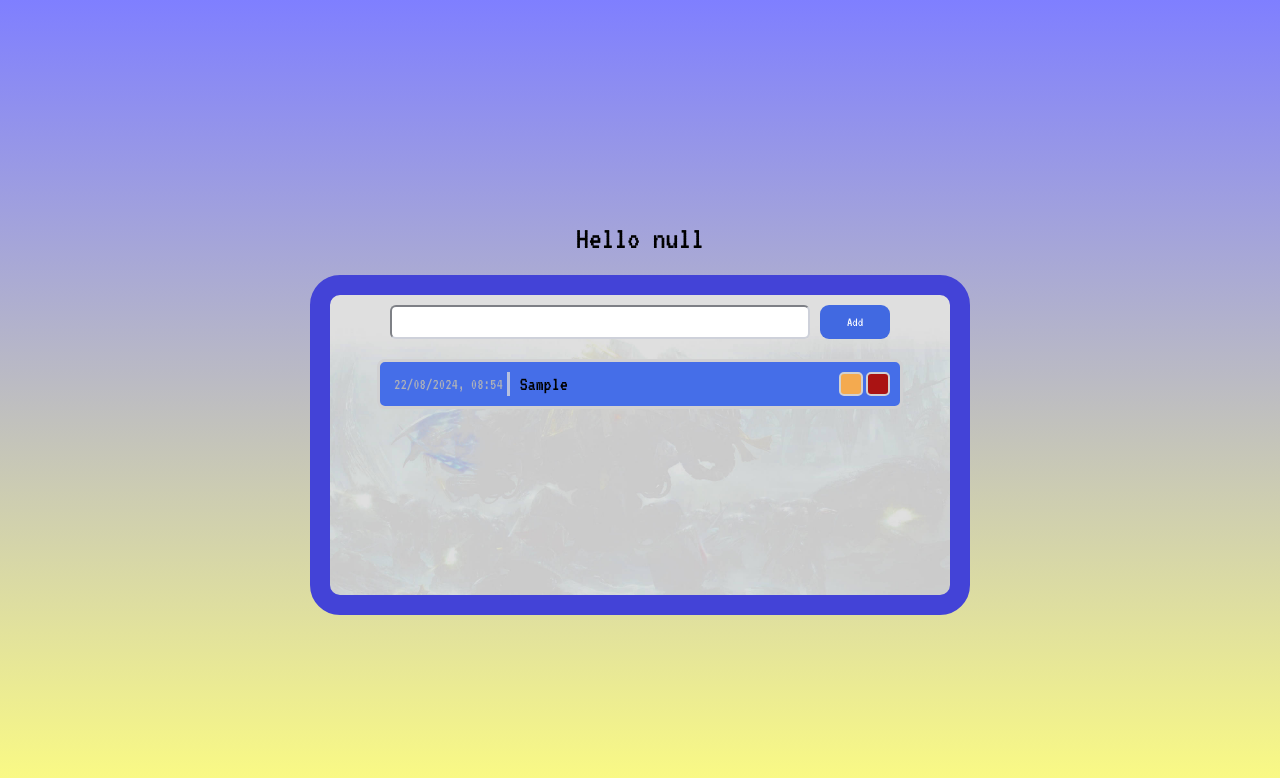
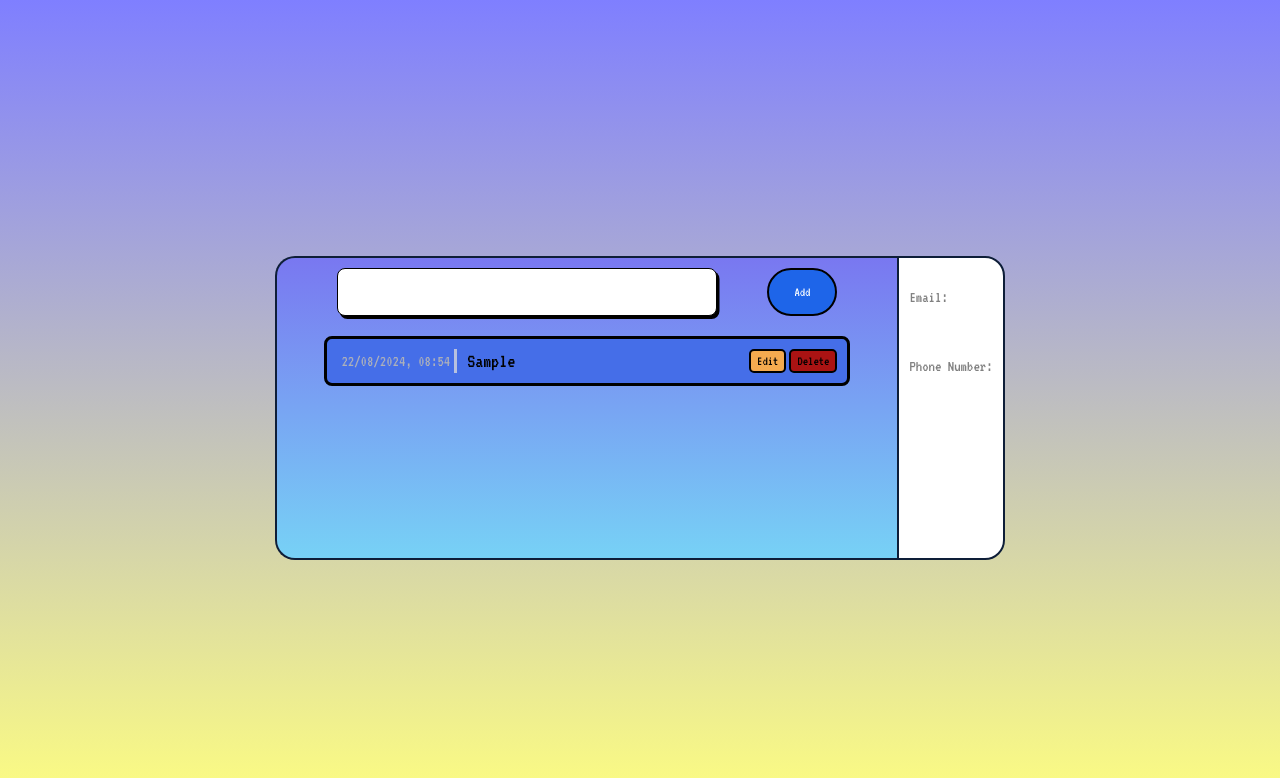
Before and after one commit to Chinzo773/todo, a plain HTML site: page todo.html in a window 1280 px wide. Both pictures are taken after typing "Sample" into the empty fields and a click on the button "Add". Drawn offline with Linux system fonts and the light colour scheme.

Commit message:
improvement

```diff
--- a/index.css
+++ b/index.css
@@ -6,11 +6,14 @@
     }
 
     #container {
-        border-radius: 30px;
-        border-color: rgb(67, 67, 215);
+        border-radius: 20px;
+        border-top-right-radius: 0px;
+        border-bottom-right-radius: 0px;
+        border-color: rgb(14, 30, 56);
         border-style: solid;
         padding: 10px;
-        border-width: 20px;
+        border-width: 2px;
+        border-right-width: 0px;
         max-width: 600px;
         width: 100vw;
         display: flex;
@@ -19,30 +22,46 @@
         gap: 20px;
         height: 35vh;
         background-color: rgb(239, 236, 236);
-        background-image: url('sheesh.jpg');
+        background-image: linear-gradient(rgba(4, 4, 245, 0.5), rgba(0, 183, 255, 0.5));
         background-size: cover;
     }
 
     #add_style {
-        background-color: #4169E1;
-        border-radius: 9px;
-        border: none;
-        color: white;
-        padding: 10px;
+        appearance: none;
+        border: .2em solid #000000;
+        background: hsl(0 0 0/0);
+        padding: .85em 1.5em;
+        color: #000000;
+        border-radius: 2em;
+        transition: 1s;
+        &:hover, &:focus, &:active {
+            background: #1e65e9;
+            color: #fff;
+        }
         width: 70px;
     }
 
     #task_input {
-        border-color: #ced1da;
-        border-radius: 6px;
-        padding: 8px;
-        width: 80%;
+        font-family: "SF Pro";
+        padding: 0.875rem;
+        font-size: 1rem;
+        border: 1.5px solid #000;
+        border-radius: 0.5rem;
+        box-shadow: 2.5px 3px 0 #000;
+        outline: none;
+        transition: ease 0.25s;
+        width: 70%;
     }
 
     .edit_input {
-        border-color: #ced1da;
-        border-radius: 6px;
-        padding: 4px;
+        font-family: "SF Pro";
+        padding: 0.2rem;
+        font-size: 1rem;
+        border: 1.5px solid #000;
+        border-radius: 0.5rem;
+        box-shadow: 2.5px 3px 0 #000;
+        outline: none;
+        transition: ease 0.25s;
         width: 100%;
     }
 
@@ -62,7 +81,7 @@
     }
 
     .inner_list{
-        border-color: #d1d1d2;
+        border-color: #000000;
         border-style: solid;
         border-width: 3px;
         max-width: 500px;
@@ -75,23 +94,29 @@
     }
 
     .delete_style {
-        border-color: #d1d1d2;
+        border-color: #000000;
         border-style: solid;
         border-width: 2px;
         border-radius: 5px;
-        width: 24px;
         height: 24px;
         background-color: rgb(170, 19, 19);
+        &:hover, &:focus, &:active {
+            background: #000000;
+            color: #fff;
+        }
     }
 
     .edit_style {
-        border-color: #d1d1d2;
+        border-color: #000000;
         border-style: solid;
         border-width: 2px;
         border-radius: 5px;
-        width: 24px;
         height: 24px;
         background-color: rgb(244, 170, 79);
+        &:hover, &:focus, &:active {
+            background: #000000;
+            color: #fff;
+        }
     }
 
     .button_loc {
@@ -128,6 +153,20 @@
         border-right: #b7c1df;
         border-right-style:solid ;
         padding: 4px;
+    }
+
+    #info {
+        height:35vh;
+        background-color: white;
+        border-color: rgb(14, 30, 56);
+        border-style: solid;
+        padding: 10px;
+        border-width: 2px;
+        border-top-right-radius: 20px;
+        border-bottom-right-radius: 20px;
+        gap: 10px;
+        display: flex;
+        flex-direction: column;
     }
 }
 
@@ -216,7 +255,6 @@
         border-style: solid;
         border-width: 2px;
         border-radius: 5px;
-        width: 24px;
         height: 24px;
         background-color: rgb(170, 19, 19);
     }
--- a/index.js
+++ b/index.js
@@ -6,7 +6,12 @@ add_button.addEventListener('click', function(){
 
 const email_element = document.getElementById('email')
 const email = localStorage.getItem('email')
-email_element.innerHTML = 'Hello ' + email
+email_element.innerHTML = email
+
+const num_element = document.getElementById('number')
+const num = localStorage.getItem('number')
+console.log(num)
+num_element.innerHTML = num
 
 function add_list(){
     const date = new Date();
@@ -45,6 +50,7 @@ function add_list(){
 
 
     const delete_button = document.createElement('button');
+    delete_button.innerHTML = 'Delete'
     delete_button.className = 'delete_style';
 
     delete_button.addEventListener('click', function() {
@@ -53,6 +59,7 @@ function add_list(){
 
 
     const edit_button = document.createElement('button')
+    edit_button.innerHTML = 'Edit'
     edit_button.className = 'edit_style'
 
     edit_button.addEventListener('click', function() {
@@ -61,6 +68,7 @@ function add_list(){
         edit_input.className = 'edit_input'
 
         edit_input.value = text_span.innerHTML
+        confirm_button.innerHTML = 'Confirm'
 
         let saved_text = text_span.innerHTML
 
--- a/login.css
+++ b/login.css
@@ -1,24 +1,59 @@
 #container {
     border-style: solid;
-    border-color: linear-gradient(rgba(81, 81, 156, 0.5), rgba(255, 255, 0, 0.5));
-    border-width: 20px;
+    border-width: 2px;
     border-radius: 30px;
-    width: 400px;
-    height: 200px;
+    width: 500px;
+    height: 300px;
     display: flex;
     flex-direction: column;
     justify-content: center;
     align-items: center;
     gap: 30px;
-    background-image: linear-gradient(rgba(0, 0, 255, 0.5), rgba(255, 255, 0, 0.5))
+    background-image: linear-gradient(rgba(4, 4, 245, 0.5), rgba(0, 183, 255, 0.5));
+    border-color: rgb(14, 30, 56);
 }
 
 input {
-    border: 5px solid lightblue;
-    border-radius: 5px;
+    width: 230px;
+    font-family: "SF Pro";
+    max-width: 200px;
+    padding: 0.875rem;
+    font-size: 1rem;
+    border: 1.5px solid #000;
+    border-radius: 0.5rem;
+    box-shadow: 2.5px 3px 0 #000;
+    outline: none;
+    transition: ease 0.25s;
+}
+input:focus {
+    box-shadow: 5.5px 7px 0 black;
 }
 
-#submit {
-    border: 2px solid lightblue;
-    border-radius: 5px;
+
+#button {
+    appearance: none;
+	border: .2em solid #000000;
+	background: hsl(0 0 0/0);
+	padding: .85em 1.5em;
+	color: #000000;
+	border-radius: 2em;
+	transition: 1s;
+	&:hover, &:focus, &:active {
+		background: #1e65e9;
+		color: #fff;
+    }
 }
+
+#pass_button{
+    appearance: none;
+	border: .2em solid #000000;
+	background: hsl(0 0 0/0);
+	padding: .85em 1.5em;
+	color: #000000;
+	border-radius: 2em;
+	transition: 1s;
+	&:hover, &:focus, &:active {
+		background: #1e65e9;
+		color: #fff;
+    }
+}
--- a/login.js
+++ b/login.js
@@ -55,6 +55,7 @@ function number_checker(){
                 number_dump += 1
                 if (number_dump == 26){
                     number_stat = true
+                    localStorage.setItem('number', number_value)
                     number.value = ''
                     break
                 }
--- a/todo.html
+++ b/todo.html
@@ -7,10 +7,10 @@
     <link rel="preconnect" href="https://fonts.googleapis.com">
     <link rel="preconnect" href="https://fonts.gstatic.com" crossorigin>
     <link href="https://fonts.googleapis.com/css2?family=Montserrat:ital,wght@0,100..900;1,100..900&family=VT323&display=swap" rel="stylesheet">
-    <title>Document</title>
+    <title>To Do List</title>
 </head>
-<body style="display: flex; justify-content: center;align-items: center; height: 100vh;background-image: linear-gradient(rgba(0, 0, 255, 0.5), rgba(255, 255, 0, 0.5));flex-direction: column;">
-    <h1 id="email"></h1>
+<body style="display: flex; justify-content: center;align-items: center; height: 100vh;background-image: linear-gradient(rgba(0, 0, 255, 0.5), rgba(255, 255, 0, 0.5));">
+    <!-- <h1 id="email"></h1> -->
     <div id="container">
         <div id="input_container">
             <input id="task_input" type="text">
@@ -19,6 +19,16 @@
         <div id="list">
         </div>
     </div>
+    <div id="info">
+        <div>
+            <h4 style="color: gray;">Email:</h4>
+            <h2 id="email"></h2>
+        </div>
+        <div>
+            <h4 style="color: gray;">Phone Number:</h4>
+            <h2 id="number"></h2>
+        </div>
+    </div>
     <script src="index.js"></script>
 </body>
 </html>
```
Also changed, not shown: index.html (+4 -4 lines).
